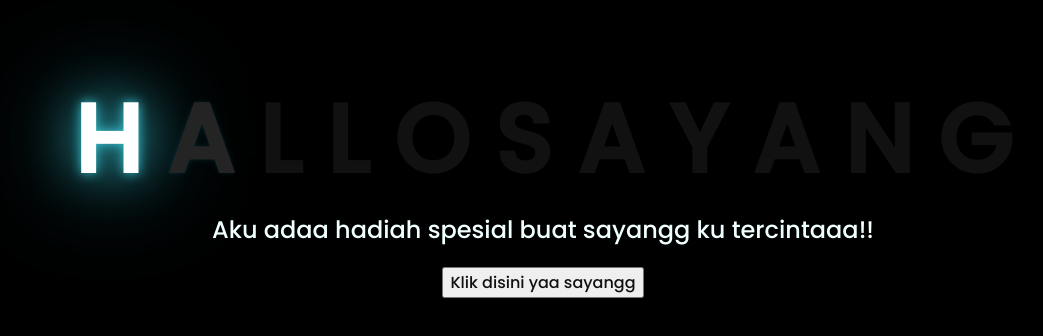
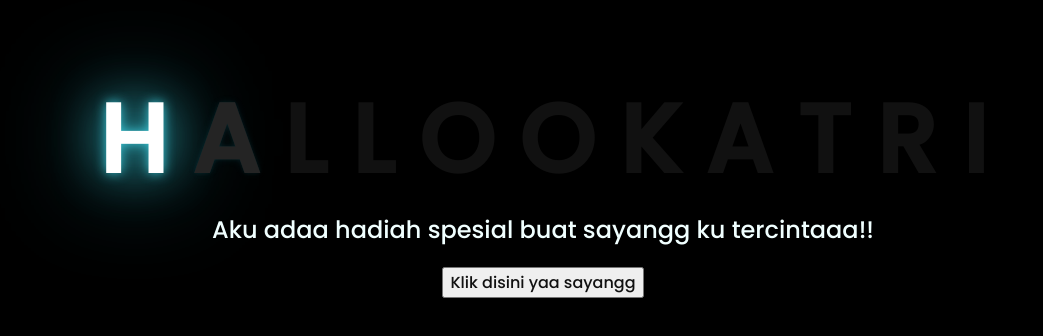
Before and after one commit to DutaAdmin/bungauntukbububb, a plain HTML site: page index.html in a window 1280 px wide. Shown: the part 226-562 px from the top of the page, without its empty margins (105-1148 px from the left). Drawn offline with Linux system fonts and the light colour scheme.

Commit message:
Update index.html

```diff
--- a/index.html
+++ b/index.html
@@ -16,12 +16,12 @@
         <span>L</span>
         <span>L</span>
         <span>O</span>
-        <span>S</span>
+        <span>O</span>
+        <span>K</span>
         <span>A</span>
-        <span>Y</span>
-        <span>A</span>
-        <span>N</span>
-        <span>G</span>
+        <span>T</span>
+        <span>R</span>
+        <span>I</span>
     </div>
     <div class="description">
         <span>Aku adaa hadiah spesial buat sayangg ku tercintaaa!!</span>
```
